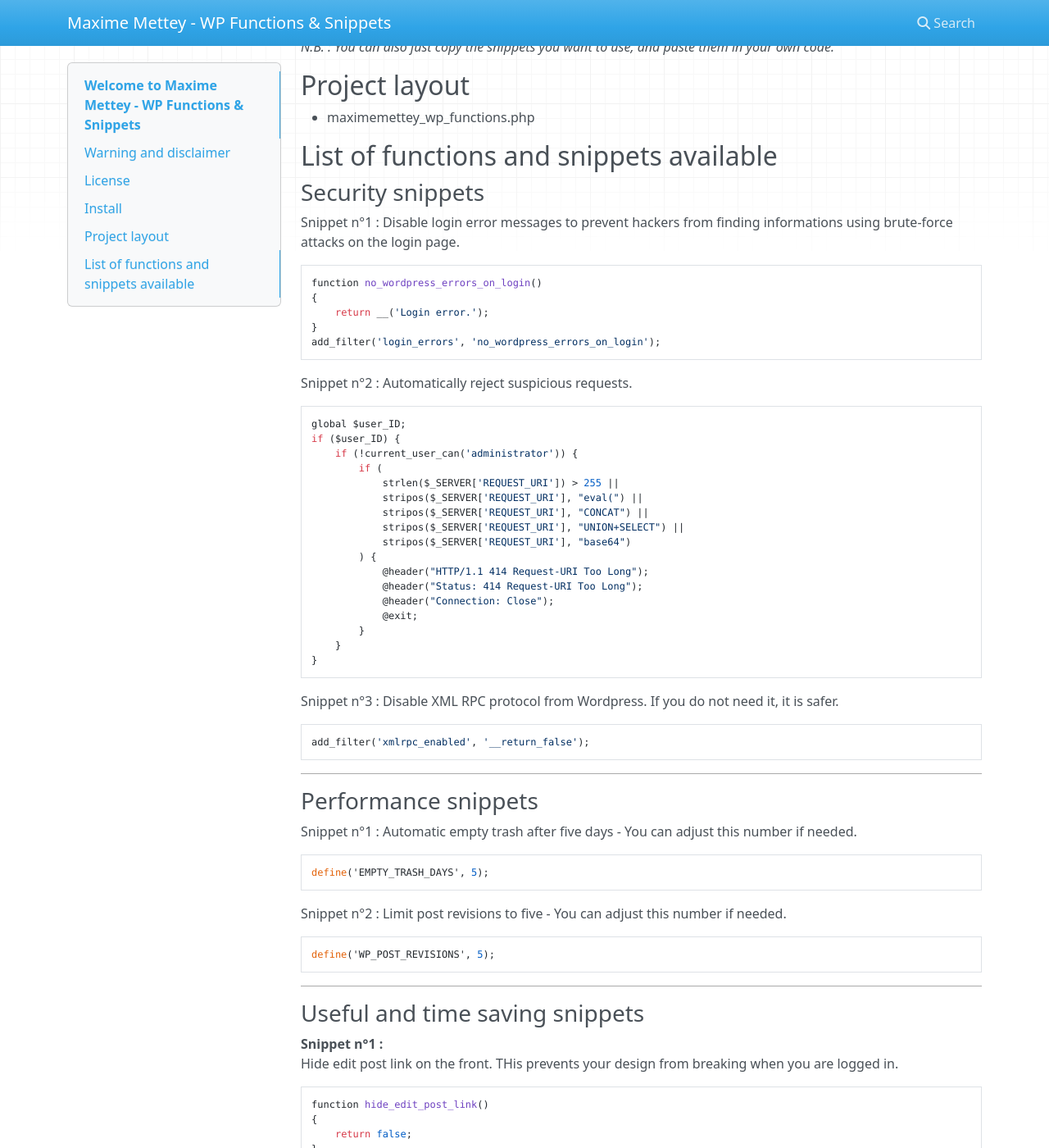
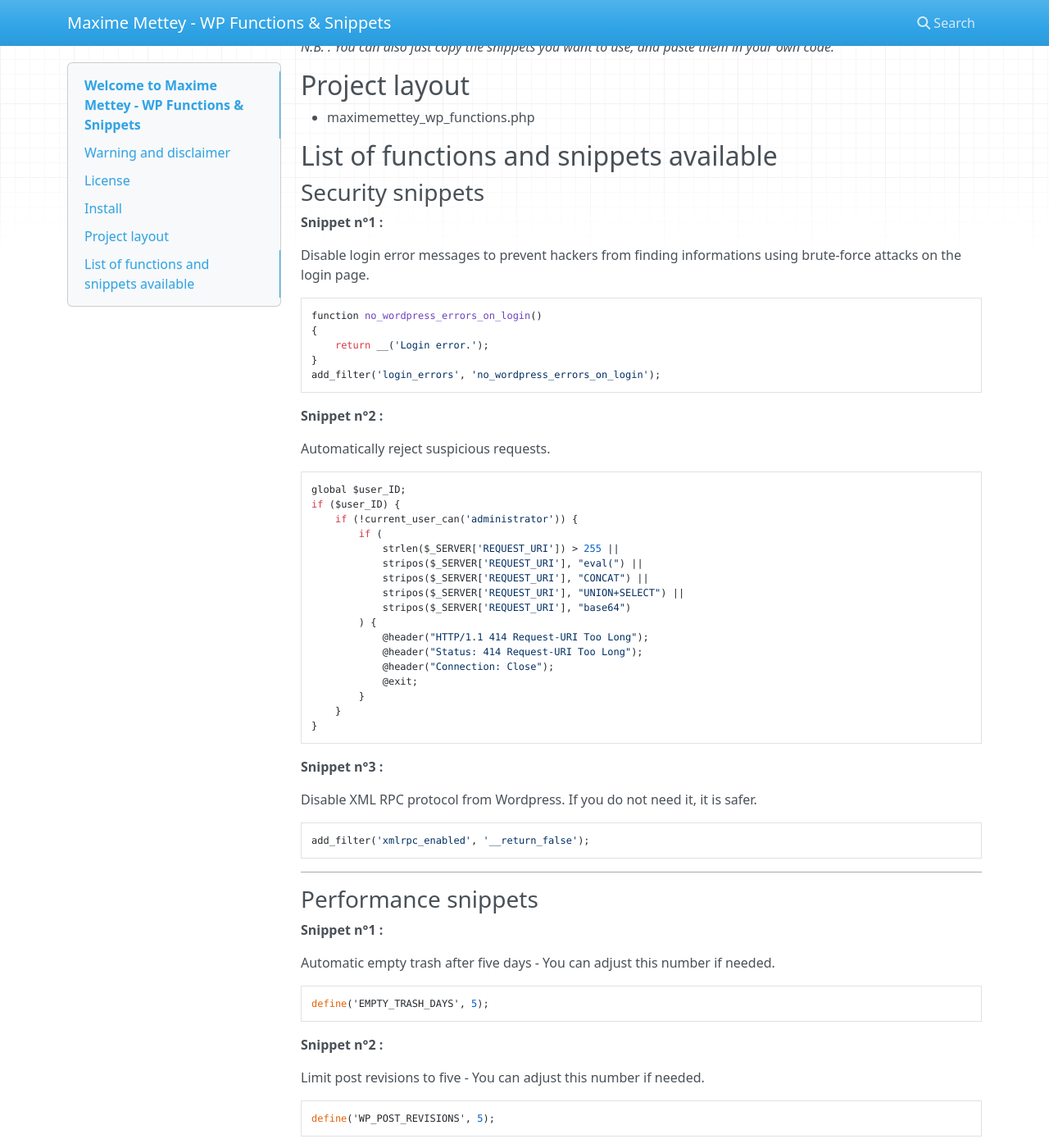
Before and after one commit to MaximeMettey/MaximeMettey-WP-Functions, an MkDocs documentation site: the page built from docs/index.md, in a window 1280 px wide and 1400 px high, scrolled down 607 px. Shown: the whole window at 82% size. Built offline with MkDocs 1.6.1, drawn with Linux system fonts in a browser that asks for light colours; nearby versions of some CDN libraries; some of the changed text lies outside the part shown.

Commit message:
reformat markdown

````diff
--- a/docs/index.md
+++ b/docs/index.md
@@ -31,7 +31,9 @@ GNU GPL
 
 ### Security snippets
 
-Snippet n°1 : Disable login error messages to prevent hackers from finding informations using brute-force attacks on the login page.
+**Snippet n°1 :**
+
+Disable login error messages to prevent hackers from finding informations using brute-force attacks on the login page.
 
 ```
 function no_wordpress_errors_on_login()
@@ -41,7 +43,9 @@ function no_wordpress_errors_on_login()
 add_filter('login_errors', 'no_wordpress_errors_on_login');
 ```
 
-Snippet n°2 : Automatically reject suspicious requests.
+**Snippet n°2 :**
+
+Automatically reject suspicious requests.
 
 ```
 global $user_ID;
@@ -63,7 +67,9 @@ if ($user_ID) {
 }
 ```
 
-Snippet n°3 : Disable XML RPC protocol from Wordpress. If you do not need it, it is safer.
+**Snippet n°3 :**
+
+Disable XML RPC protocol from Wordpress. If you do not need it, it is safer.
 
 ```
 add_filter('xmlrpc_enabled', '__return_false');
@@ -73,13 +79,17 @@ add_filter('xmlrpc_enabled', '__return_false');
 
 ### Performance snippets
 
-Snippet n°1 : Automatic empty trash after five days - You can adjust this number if needed.
+**Snippet n°1 :**
+
+Automatic empty trash after five days - You can adjust this number if needed.
 
 ```
 define('EMPTY_TRASH_DAYS', 5);
 ```
 
-Snippet n°2 : Limit post revisions to five - You can adjust this number if needed.
+**Snippet n°2 :**
+
+Limit post revisions to five - You can adjust this number if needed.
 
 ```
 define('WP_POST_REVISIONS', 5);
@@ -90,6 +100,7 @@ define('WP_POST_REVISIONS', 5);
 ### Useful and time saving snippets
 
 **Snippet n°1 :**
+
 Hide edit post link on the front. THis prevents your design from breaking when you are logged in.
 
 ```
@@ -102,7 +113,7 @@ add_filter('edit_post_link', 'hide_edit_post_link', 999, 3);
 
 **Snippet n°2 :**
 
-Disable Wordpress dashboard welcome panel
+Disable Wordpress dashboard welcome panel.
 
 ```
 remove_action('welcome_panel', 'wp_welcome_panel');
````
